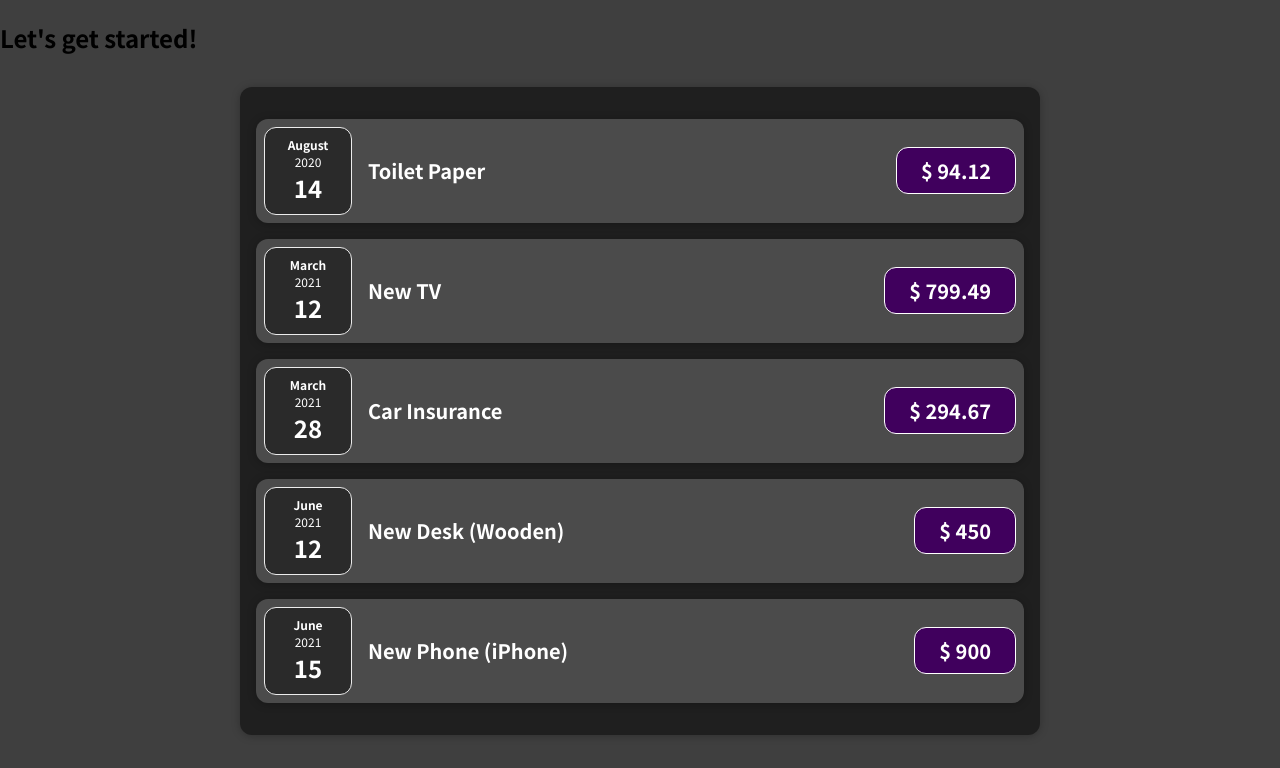
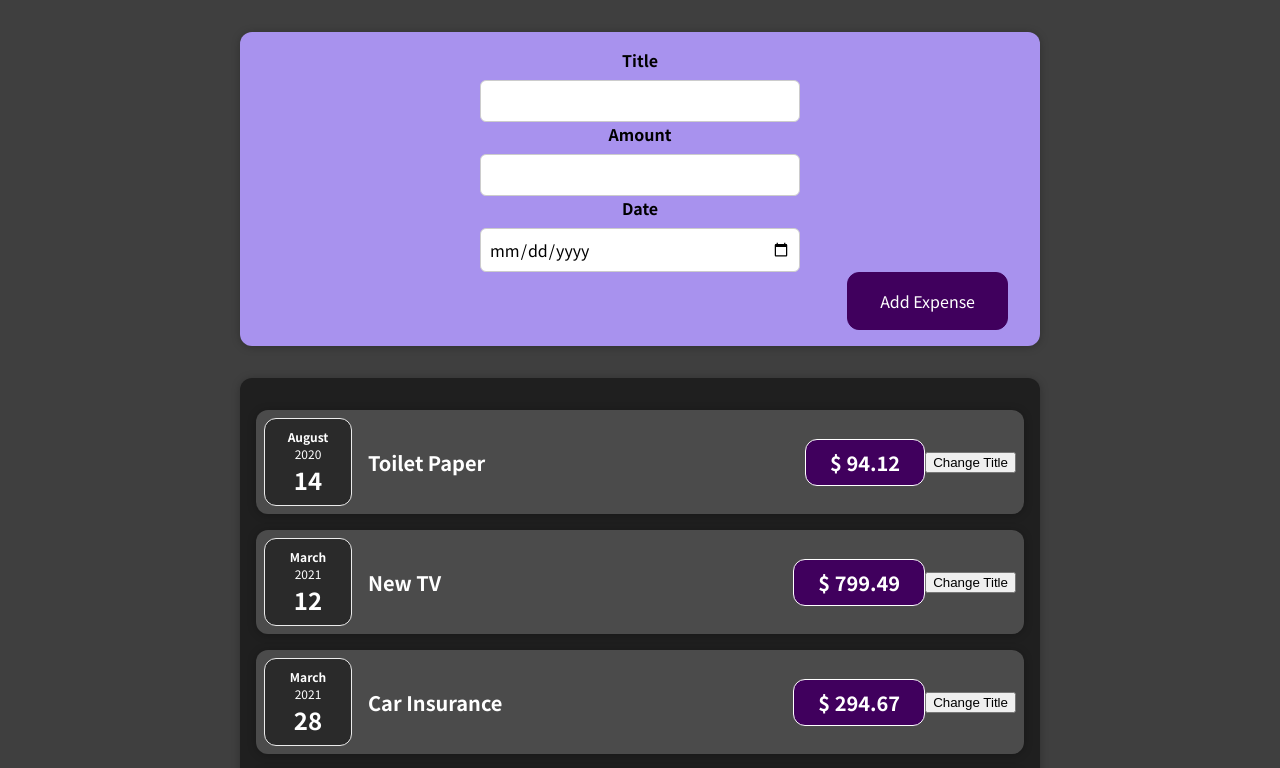
Before and after one commit to adamsori/expenses-tracker, a React (Create React App) app: page / in a window 1280 px wide. Shown: the top 768 px of the page. Built offline with nearby package versions, Linux system fonts and the light colour scheme.

Commit message:
Adding New Expense

```diff
--- a/src/App.js
+++ b/src/App.js
@@ -1,4 +1,5 @@
 import React from 'react';
+import NewExpense from './components/NewExpense/NewExpense';
 import Expenses from "./components/Expenses/Expenses";
 
 const App = () => {
@@ -36,7 +37,7 @@ const App = () => {
   ];
   return (
     <div>
-      <h2>Let's get started!</h2>
+      <NewExpense />
       <Expenses items={expenses} />
     </div>
   );
--- a/src/components/Expenses/ExpenseItem.js
+++ b/src/components/Expenses/ExpenseItem.js
@@ -1,18 +1,26 @@
-import React from 'react';
+import React, { useState } from 'react';
 import ExpenseDate from './ExpenseDate';
 import Card from '../UI/Cards';
 import './ExpenseItem.css';
 
 const ExpenseItem = (props) => {
+    // REACT HOOK useState -> retorna dois elementos, o valor atual do prop e uma funcao de update
+    // Separated state per component instance
+    const [title, setTitle] = useState(props.title);
 
+    const clickHandler = () => {
+        setTitle('Updated');
+        console.log(title);
+    }
 
     return (
         <Card className="expense-item">
             <ExpenseDate date={props.date} />
             <div className='expense-item__description'>
-                <h2>{props.title}</h2>
+                <h2>{title}</h2>
                 <div className='expense-item__price'>$ {props.amount}</div>
             </div>
+            <button onClick={clickHandler}>Change Title</button>
         </Card>
     );
 }
--- a/src/components/Expenses/Expenses.js
+++ b/src/components/Expenses/Expenses.js
@@ -4,18 +4,20 @@ import Card from '../UI/Cards';
 import './Expenses.css';
 
 const Expenses = (props) => {
+    const listItems = props.items.map(item => {
+        return (
+            <ExpenseItem
+                key={item.id}
+                title={item.title}
+                amount={item.amount}
+                date={item.date}
+            />
+        );
+    })
     return (
         <Card className="expenses">
             {
-                props.items.map(item => {
-                    return (
-                        <ExpenseItem
-                            title={item.title}
-                            amount={item.amount}
-                            date={item.date}
-                        />
-                    );
-                })
+                listItems
             }
         </Card>
     );
--- /dev/null
+++ b/src/components/NewExpense/ExpenseForm.css
@@ -0,0 +1,26 @@
+.new-expense__controls {
+    display: flex;
+    flex-wrap: wrap;
+    gap: 1rem;
+    margin-bottom: 1rem;
+    text-align: left;
+  }
+
+  .new-expense__control label {
+    font-weight: bold;
+    margin-bottom: 0.5rem;
+    display: block;
+  }
+
+  .new-expense__control input {
+    font: inherit;
+    padding: 0.5rem;
+    border-radius: 6px;
+    border: 1px solid #ccc;
+    width: 20rem;
+    max-width: 100%;
+  }
+
+  .new-expense__actions {
+    text-align: right;
+  }
--- /dev/null
+++ b/src/components/NewExpense/ExpenseForm.js
@@ -0,0 +1,31 @@
+import React from 'react';
+import './ExpenseForm.css';
+
+const ExpenseForm = () => {
+
+    const titleChangeHandler = (event) => {
+        console.log(event.target.value);
+    }
+
+    return <form>
+        <div className='new-expense__constrols'>
+            <div className='new-expense__control'>
+                <label>Title</label>
+                <input type='text' onChange={titleChangeHandler} />
+            </div>
+            <div className='new-expense__control'>
+                <label>Amount</label>
+                <input type='number' min="0.01" step="0.01" />
+            </div>
+            <div className='new-expense__control'>
+                <label>Date</label>
+                <input type='date' min="2019-01-01" max="2022-12-31" />
+            </div>
+        </div>
+        <div className='new-expense__actions'>
+            <button type="submit">Add Expense</button>
+        </div>
+    </form>
+};
+
+export default ExpenseForm;
--- /dev/null
+++ b/src/components/NewExpense/NewExpense.css
@@ -0,0 +1,38 @@
+.new-expense {
+    background-color: #a892ee;
+    padding: 1rem;
+    margin: 2rem auto;
+    width: 50rem;
+    max-width: 95%;
+    border-radius: 12px;
+    text-align: center;
+    box-shadow: 0 1px 8px rgba(0, 0, 0, 0.25);
+  }
+
+  .new-expense button {
+    font: inherit;
+    cursor: pointer;
+    padding: 1rem 2rem;
+    border: 1px solid #40005d;
+    background-color: #40005d;
+    color: white;
+    border-radius: 12px;
+    margin-right: 1rem;
+  }
+
+  .new-expense button:hover,
+  .new-expense button:active {
+    background-color: #510674;
+    border-color: #510674;
+  }
+
+  .new-expense button.alternative {
+    color: #220131;
+    border-color: transparent;
+    background-color: transparent;
+  }
+
+  .new-expense button.alternative:hover,
+  .new-expense button.alternative:active {
+    background-color: #ddb3f8;
+  }
--- /dev/null
+++ b/src/components/NewExpense/NewExpense.js
@@ -0,0 +1,11 @@
+import React from 'react';
+import ExpenseForm from './ExpenseForm';
+import './NewExpense.css';
+
+const NewExpense = () => {
+    return <div className='new-expense'>
+        <ExpenseForm />
+    </div>
+};
+
+export default NewExpense;
```
